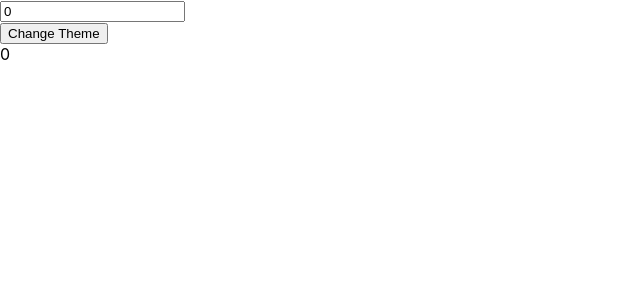
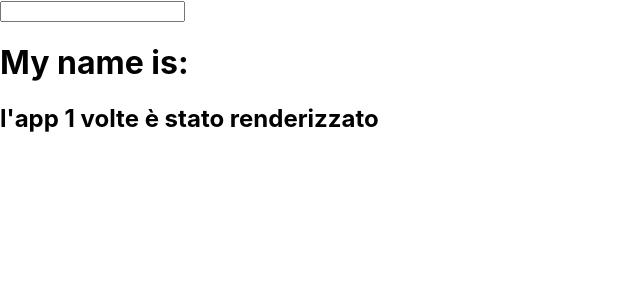
Before and after one commit to jawid-fakhari/react-hooks, a React (Create React App) app: page / in a window 1280 px wide. Shown: the top 300 px of the page, without its empty margins (0-640 px from the left). Built offline with nearby package versions, Linux system fonts and the light colour scheme.

Commit message:
useRef basic

```diff
--- a/src/App.js
+++ b/src/App.js
@@ -1,34 +1,22 @@
-import React, { useState, useMemo } from "react";
-import "./App.css";
+import React, { useState, useEffect, useRef } from "react";
 
 function App() {
-//**useMemo hook ha due utilizzi più importanti */
-const [number, setNumber] = useState(0)
-const [dark, setDark] = useState(false)
-// 1- quando abbiamo una funzione lenta, e usando useMemo teniamo in memoria la funzione cosi si evita di ricalcolare ogni volta
-const doubleNumber = useMemo(() => {return slowFunction(number)
-}, [number]);
-// 2- quando vogliamo sapere se il reference di un oggetto o un array è esattamente era quello l'ultima volta è stato renderizzato e che non faccia render ogni volta che c'è qualche cambiamento
-const themeStyles = useMemo(() => {
-  return {
-  backgroundColor: dark? "black" : "white",
-  color: dark? "white" : "black"
-  }
-}, [dark]);
+  //** useRef hook */
+  const [name, setName] = useState("");
+  // useRef non causa Re-renders, useRef returns solo un item che sarebbe l'oggetto curret.
+  const renderCount = useRef(1);
+
+  useEffect(() => {
+    renderCount.current = renderCount.current + 1;
+  });
 
   return (
     <>
-      <input type="number" value={number} onChange={e => setNumber(parseInt(e.target.value))}/><br/>
-      <button onClick={() => setDark(prevDark => !prevDark)}>Change Theme</button>
-      <div style={themeStyles}>{doubleNumber}</div>
+      <input value={name} onChange={(e) => setName(e.target.value)} />
+      <h1>My name is: {name}</h1>
+      <h2>l'app {renderCount.current} volte è stato renderizzato</h2>
     </>
   );
 }
 
-function slowFunction(num) {
-  console.log("slowFunction called");
-  for (let i = 0; i < 1000000000; i++) {}
-  return num * 2;
-}
-
 export default App;
```
